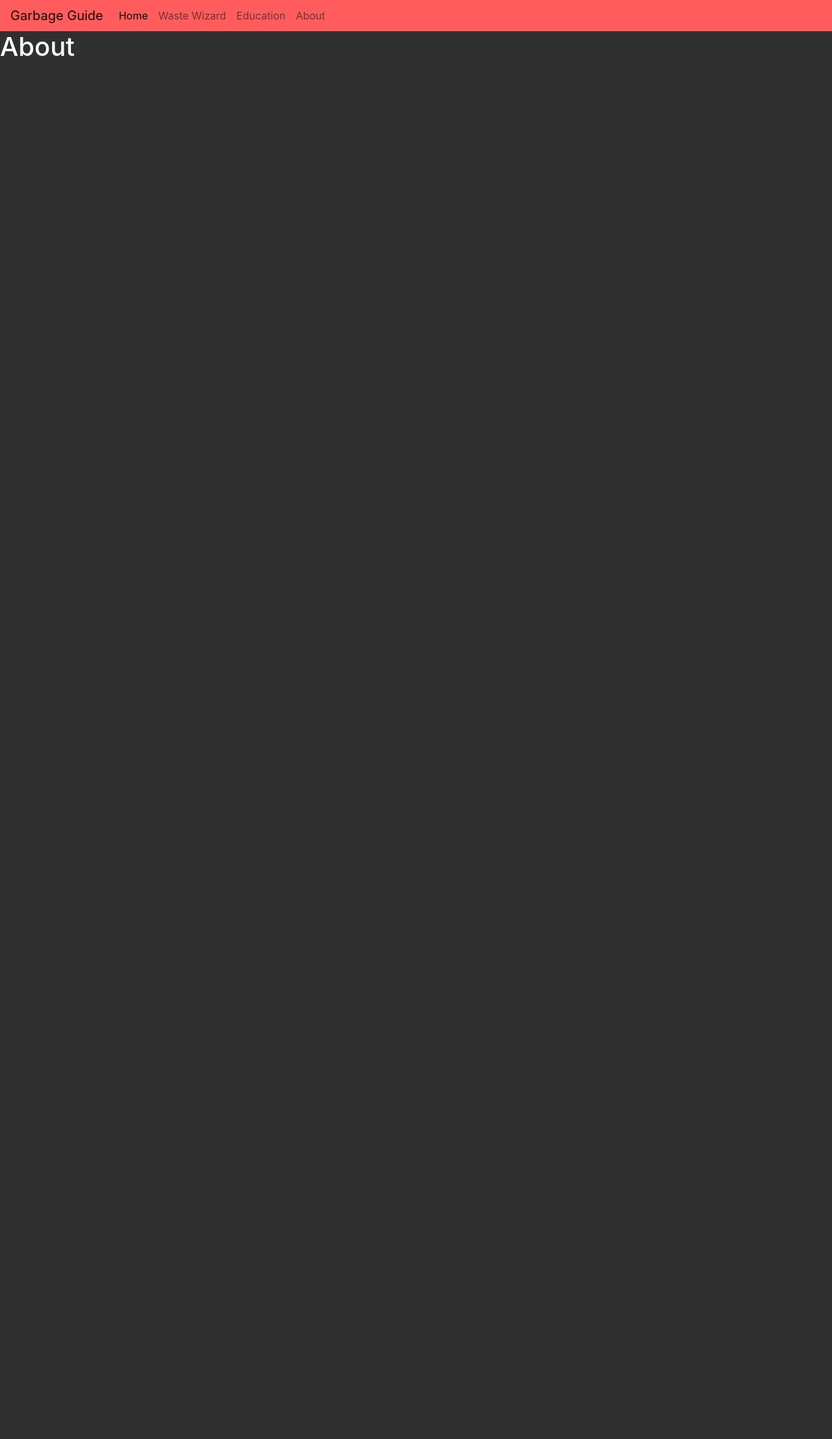
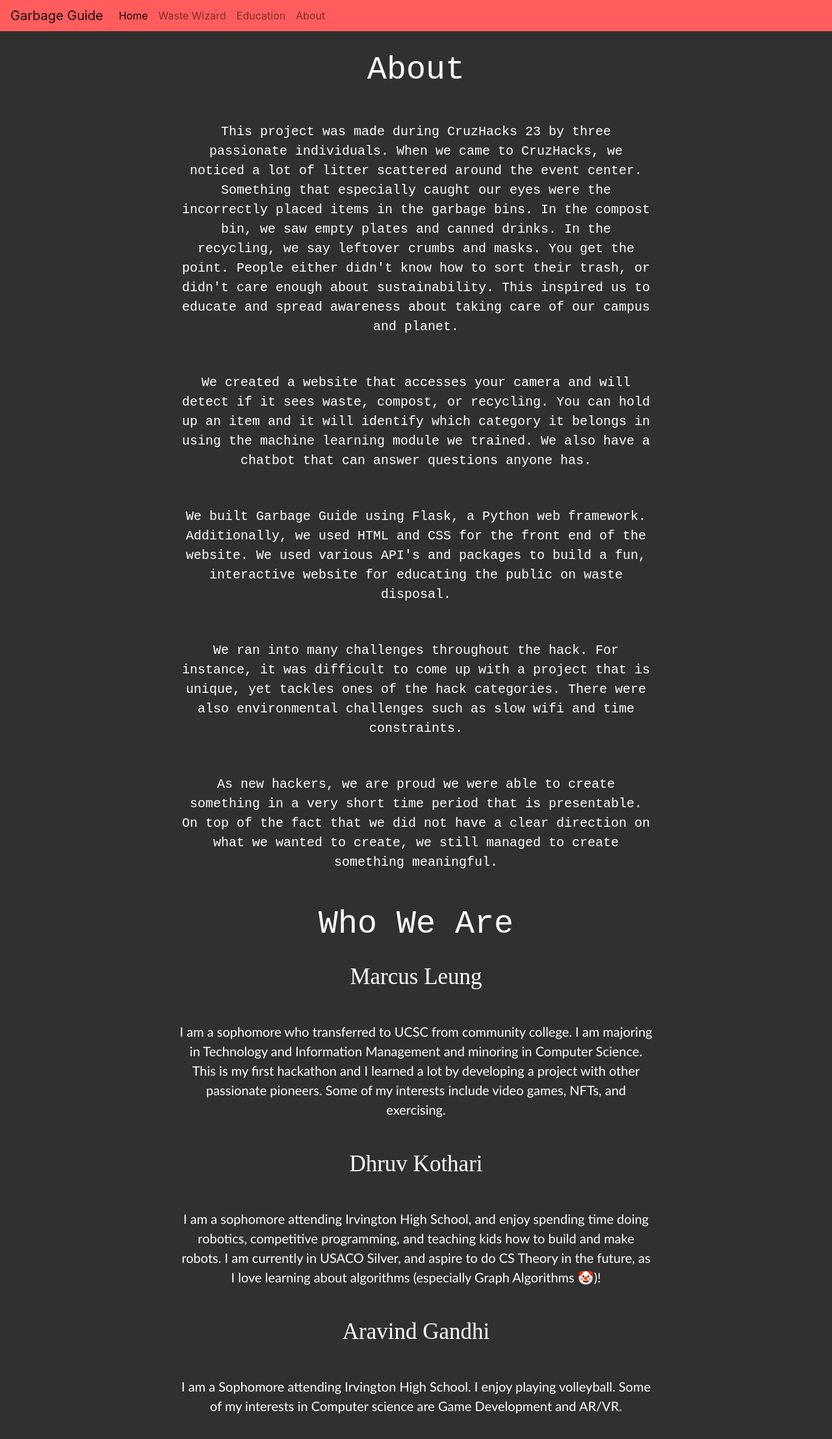
Before and after one commit to marcus-leung/GarbageGuide, a Flask app: page /about in a window 1280 px wide. Shown: the whole page at 65% size. Before the commit the page ends 86 px from the top, so only its background shows below. Run offline with Flask 2, Linux system fonts and the light colour scheme.

Commit message:
v2
populate education and about page

```diff
--- a/templates/about.html
+++ b/templates/about.html
@@ -6,9 +6,101 @@ About
 <style>
     body {
         color: white;
+        text-align: center;
+    }
+
+    h1 {
+        font-family: 'Courier New';
+        margin: 30px;
+        font-size: 50px;
+    }
+
+    h2 {
+        font-family: 'Trebruchet MS';
+        font-size: 35px;
+        margin: 28px;
+    }
+
+    p {
+        font-family: 'Courier New';
+        font-size: 20px;
+        margin-right: 20%;
+        margin-left: 20%;
+        padding: 20px;
+    }
+
+    .para {
+        font-family: 'Trebuchet MS';
+        font-size: 20px;
+        margin-right: 20%;
+        margin-left: 20%;
+        padding: 20px;
     }
 </style>
 
 <h1>About</h1>
 
+<p>
+    This project was made during CruzHacks 23 by three passionate individuals.
+    When we came to CruzHacks, we noticed a lot of litter scattered around the event
+    center. Something that especially caught our eyes were the incorrectly placed items
+    in the garbage bins. In the compost bin, we saw empty plates and canned drinks. In
+    the recycling, we say leftover crumbs and masks. You get the point. People either
+    didn't know how to sort their trash, or didn't care enough about sustainability.
+    This inspired us to educate and spread awareness about taking care of our campus and
+    planet. <br>
+</p>
+
+<p>
+    We created a website that accesses your camera and will detect if it sees waste,
+    compost, or recycling. You can hold up an item and it will identify which category
+    it belongs in using the machine learning module we trained. We also have a chatbot
+    that can answer questions anyone has. <br>
+</p>
+
+<p>
+    We built Garbage Guide using Flask, a Python web framework. Additionally, we used
+    HTML and CSS for the front end of the website. We used various API's and packages
+    to build a fun, interactive website for educating the public on waste disposal.<br>
+</p>
+
+<p>
+    We ran into many challenges throughout the hack. For instance, it was difficult to
+    come up with a project that is unique, yet tackles ones of the hack categories. There
+     were also environmental challenges such as slow wifi and time constraints. <br>
+</p>
+
+<p>
+    As new hackers, we are proud we were able to create something in a very short time
+    period that is presentable. On top of the fact that we did not have a clear direction
+     on what we wanted to create, we still managed to create something meaningful. <br>
+</p>
+
+<h1>Who We Are</h1>
+
+<h2>Marcus Leung</h2>
+
+<p class="para">
+    I am a sophomore who transferred to UCSC from community college. I am majoring in
+    Technology and Information Management and minoring in Computer Science. This is my
+    first hackathon and I learned a lot by developing a project with other passionate
+    pioneers. Some of my interests include video games, NFTs, and exercising.
+</p>
+
+<h2>Dhruv Kothari</h2>
+
+<p class="para">
+    I am a sophomore attending Irvington High School, and enjoy spending time doing
+    robotics, competitive programming, and teaching kids how to build and make robots.
+     I am currently in USACO Silver, and aspire to do CS Theory in the future, as I love
+     learning about algorithms (especially Graph Algorithms 🤡)!
+</p>
+
+<h2>Aravind Gandhi</h2>
+
+<p class="para">
+    I am a Sophomore attending Irvington High School.  I enjoy playing volleyball.
+    Some of my interests in Computer science are Game Development and AR/VR.
+</p>
+
 {% endblock %}
```
Also changed, not shown: templates/education.html (+32 -1 lines).
